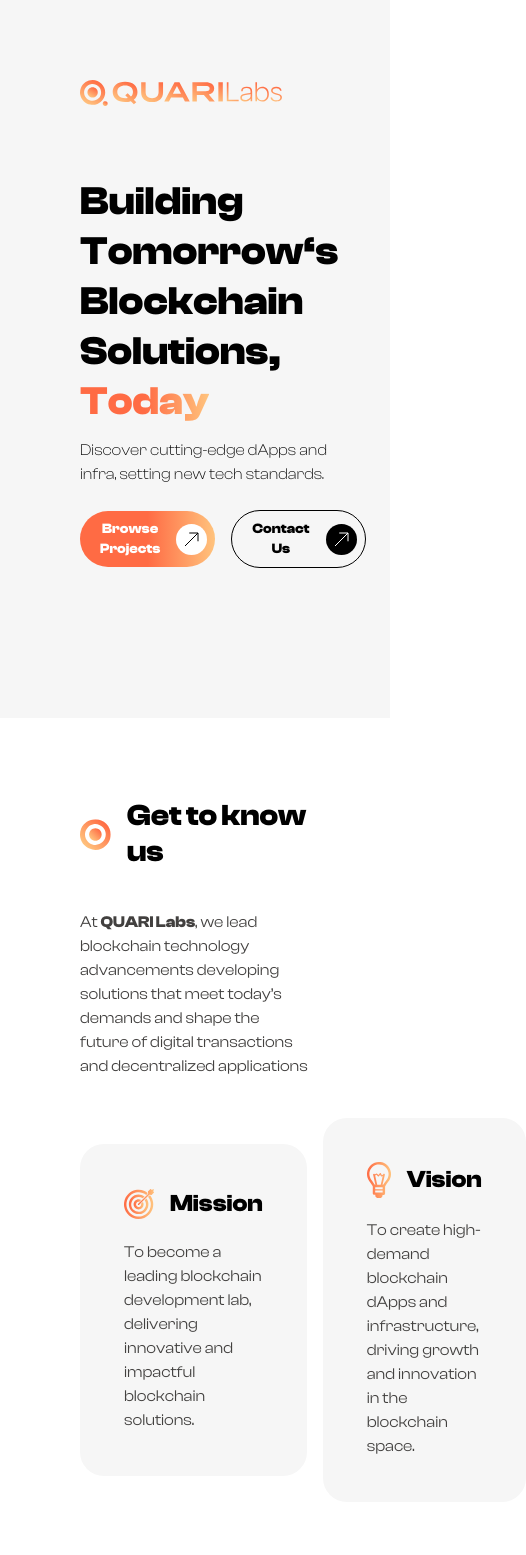
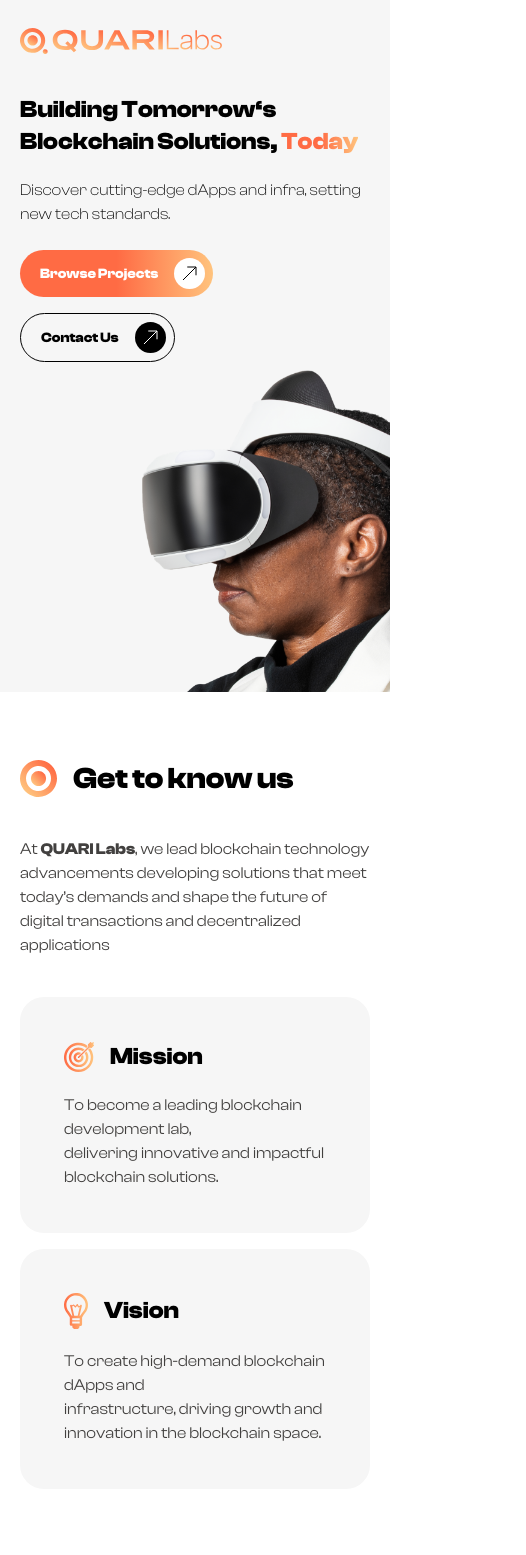
Before and after one commit to QuariLabs/quarilabs-website, a Next.js app: page / in a window 390 px wide. Shown: the top 1555 px of the page, 526 px wide, since content can reach past the window. Built offline with nearby package versions, Linux system fonts and the light colour scheme.

Commit message:
feat: implement the mobile version and add SEO metadata

```diff
--- a/src/components/sections/Footer.tsx
+++ b/src/components/sections/Footer.tsx
@@ -6,9 +6,12 @@ import Section from "../ui/Section";
 
 const Footer = () => {
   return (
-    <div className="bg-gradient-to-b from-[#181615] to-[#343434] mt-32 h-[30.75rem] relative overflow-hidden">
+    <div
+      id="footer"
+      className="bg-gradient-to-b from-[#181615] to-[#343434] mt-32 max-sm:mt-80 h-[30.75rem] max-sm:h-[29rem] relative overflow-hidden"
+    >
       <Section className="">
-        <div className="flex justify-between">
+        <div className="flex max-sm:flex-col justify-between">
           <div className="flex flex-col gap-4 w-fit">
             <h1 className="flex gap-4 items-center text-3xl font-clashDisplay font-bold">
               <DoubleCircle />
@@ -25,16 +28,23 @@ const Footer = () => {
             </a>
             <div className="bg-gradient-to-r h-0.5 from-quari-orange-500 to-quari-orange-300" />
           </div>
-          <div>
+          <div className="max-sm:mt-10">
             <ul className="flex items-center gap-4">
-              <li>
+              <li className="hover:cursor-not-allowed">
                 <Telegram />
               </li>
               <li>
-                <Linkedin />
+                <a
+                  href="https://www.linkedin.com/company/quarilabs/"
+                  target="_blank"
+                >
+                  <Linkedin />
+                </a>
               </li>
               <li>
-                <X />
+                <a href="https://twitter.com/QuariLabs" target="_blank">
+                  <X />
+                </a>
               </li>
             </ul>
             <p className="font-clashDisplay text-2xl text-white mt-4">
@@ -44,7 +54,7 @@ const Footer = () => {
         </div>
       </Section>
       <Section className="relative h-full flex justify-center items-center">
-        <p className="text-[18.0625rem] flex justify-center h-fit w-[75.0625rems] font-clashDisplay font-bold text-[#343434] absolute bottom-[22rem] mx-auto tracking-widest leading-[0px]">
+        <p className="text-[18.0625rem] max-sm:text-[5.9375rem] flex justify-center h-fit w-[75.0625rems] font-clashDisplay font-bold text-[#343434] absolute bottom-[22rem] max-sm:bottom-80 mx-auto tracking-widest leading-[0px]">
           QUARI
         </p>
       </Section>
--- a/src/components/sections/GetToKnowUs.tsx
+++ b/src/components/sections/GetToKnowUs.tsx
@@ -6,7 +6,7 @@ import LampIcon from "../icons/LampIcon";
 
 const GetToKnowUs = () => {
   return (
-    <Section className="!pb-0">
+    <Section className="!pb-0 max-sm:mt-10">
       <div>
         <h1 className="flex gap-4 items-center text-3xl font-clashDisplay font-bold">
           <DoubleCircle />
@@ -18,7 +18,7 @@ const GetToKnowUs = () => {
           digital transactions and decentralized applications
         </p>
 
-        <div className="flex items-center gap-4">
+        <div className="flex max-sm:flex-col items-center gap-4">
           <div className="font-clashDisplay bg-quari-gray-200 p-11 rounded-3xl h-max">
             <h2 className="flex items-center gap-4 text-2xl font-bold">
               <GoalIcon />
--- a/src/components/sections/Hero.tsx
+++ b/src/components/sections/Hero.tsx
@@ -6,36 +6,42 @@ import Section from "@/components/ui/Section";
 const Hero = () => {
   return (
     <div className="bg-quari-gray-200">
-      <Section>
+      <Section className="!pb-0 overflow-x-hidden">
         <QuariLabLogo />
-        <div className="flex justify-between items-center">
+        <div className="flex justify-between max-sm:flex max-sm:flex-col items-center max-sm:mt-10">
           <div>
-            <h1 className="text-[2.5rem] font-clashDisplay font-bold max-w-xl leading-tight">
+            <h1 className="text-[2.5rem] max-sm:text-2xl font-clashDisplay font-bold max-w-xl leading-tight">
               Building Tomorrow&lsquo;s Blockchain Solutions,{" "}
               <span className="text-transparent bg-clip-text bg-gradient-to-r from-quari-orange-500 via-quari-orange-500 to-quari-orange-300">
                 Today
               </span>
             </h1>
-            <p className="font-light font-clashDisplay mt-3">
+            <p className="font-light font-clashDisplay mt-3 max-sm:mt-5">
               Discover cutting-edge dApps and infra, setting new tech standards.
             </p>
-            <div className="flex items-center gap-4 mt-6">
-              <button className="w-fit flex py-2 pl-5 pr-2 text-sm font-clashDisplay font-bold text-white items-center rounded-full gap-4 bg-gradient-to-r from-quari-orange-500 via-quari-orange-500 to-quari-orange-300">
+            <div className="flex items-center gap-4 mt-6 max-sm:text-xs max-sm:flex-col max-sm:items-start">
+              <a
+                href="#projects"
+                className="w-fit flex py-2 pl-5 pr-2 text-sm font-clashDisplay font-bold text-white items-center rounded-full gap-4 bg-gradient-to-r from-quari-orange-500 via-quari-orange-500 to-quari-orange-300"
+              >
                 Browse Projects
                 <span className="bg-white rounded-full p-2">
                   <ArrowUpIcon className="stroke-black" />
                 </span>
-              </button>
-              <button className="border border-black rounded-full flex gap-4 text-sm items-center py-2 pl-5 pr-2 font-clashDisplay font-bold">
+              </a>
+              <a
+                href="#footer"
+                className="border border-black rounded-full flex gap-4 text-sm items-center py-2 pl-5 pr-2 font-clashDisplay font-bold"
+              >
                 Contact Us
                 <span className="bg-black rounded-full p-2">
                   <ArrowUpIcon className="stroke-white" />
                 </span>
-              </button>
+              </a>
             </div>
           </div>
 
-          <div className="relative h-[33.25rem] w-[35.9375rem]">
+          <div className="relative h-[33.25rem] w-[35.9375rem] max-sm:-mr-56 max-sm:h-[20.625rem] max-sm:w-[21.625rem]">
             <Image
               src="/experiencing-vr-simulation-1.png"
               alt="vr simulation"
--- a/src/components/sections/Project.tsx
+++ b/src/components/sections/Project.tsx
@@ -6,12 +6,12 @@ import Image from "next/image";
 
 const Project = () => {
   return (
-    <Section>
+    <Section id="projects" className="max-sm:mt-10">
       <h1 className="flex gap-4 items-center text-3xl font-clashDisplay font-bold">
         <DoubleCircle />
         Projects
       </h1>
-      <div className="bg-gradient-to-r from-[#181615] font-clashDisplay to-[#42403F] p-16 rounded-[3rem] relative mt-10 text-white flex flex-col ga-4">
+      <div className="bg-gradient-to-r from-[#181615] font-clashDisplay to-[#42403F] p-16 max-sm:p-10 rounded-[3rem] relative mt-10 text-white flex flex-col ga-4">
         <h2 className="text-2xl font-bold">Velix</h2>
         <p className="mt-4">
           Velix is a liquid staking as a service protocol on various ecosystems.
@@ -29,7 +29,7 @@ const Project = () => {
             <ArrowUpIcon className="stroke-black" />
           </span>
         </a>
-        <div className="absolute -top-20 -right-16 w-[38.1875rem] h-[32.25rem]">
+        <div className="absolute -top-20 max-sm:right-0 max-sm:top-80 -right-16 w-[38.1875rem] h-[32.25rem] max-sm:w-[22.8125rem] max-sm:h-[19.25rem]">
           <Image src="/velix-demo.png" fill alt="velix demo" />
         </div>
       </div>
--- a/src/components/ui/Section.tsx
+++ b/src/components/ui/Section.tsx
@@ -5,7 +5,7 @@ const Section = (props: ComponentProps<"div">) => {
   return (
     <div
       {...rest}
-      className={`xl:max-w-screen-[1512px] max-w-full px-[5rem] w-full mx-auto py-20 xl:px-[20rem] ${className}`}
+      className={`xl:max-w-screen-[1512px] max-w-full max-sm:px-5 max-sm:py-7 px-[5rem] w-full mx-auto py-20 xl:px-[20rem] ${className}`}
     >
       {children}
     </div>
--- a/src/pages/index.tsx
+++ b/src/pages/index.tsx
@@ -2,14 +2,35 @@ import Footer from "@/components/sections/Footer";
 import GetToKnowUs from "@/components/sections/GetToKnowUs";
 import Hero from "@/components/sections/Hero";
 import Project from "@/components/sections/Project";
+import Head from "next/head";
 
 export default function Home() {
   return (
+    <>
+      <Head>
+        <title>QuariLabs</title>
+        <meta property="og:site_name" content="QuariLabs" />
+        <meta property="og:type" content="website" />
+        <meta
+          property="og:description"
+          content="We build high-demand blockchain DApps and infrastructure in the space."
+        />
+        <meta property="og:locale" content="en_EN" />
+        <meta property="twitter:url" content="https://twitter.com/QuariLabs" />
+        <meta property="twitter:title" content="@QuariLabs" />
+        <meta
+          property="twitter:description"
+          content="We build high-demand blockchain DApps and infrastructure in the space."
+        />
+        <meta property="twitter:site" content="www.querilabs.com" />
+        <meta property="twitter:creator" content="@QuariLabs" />
+      </Head>
       <main className="min-h-screen">
         <Hero />
         <GetToKnowUs />
         <Project />
         <Footer />
       </main>
+    </>
   );
 }
```
Lines whose indentation alone changed are shown as unchanged.
